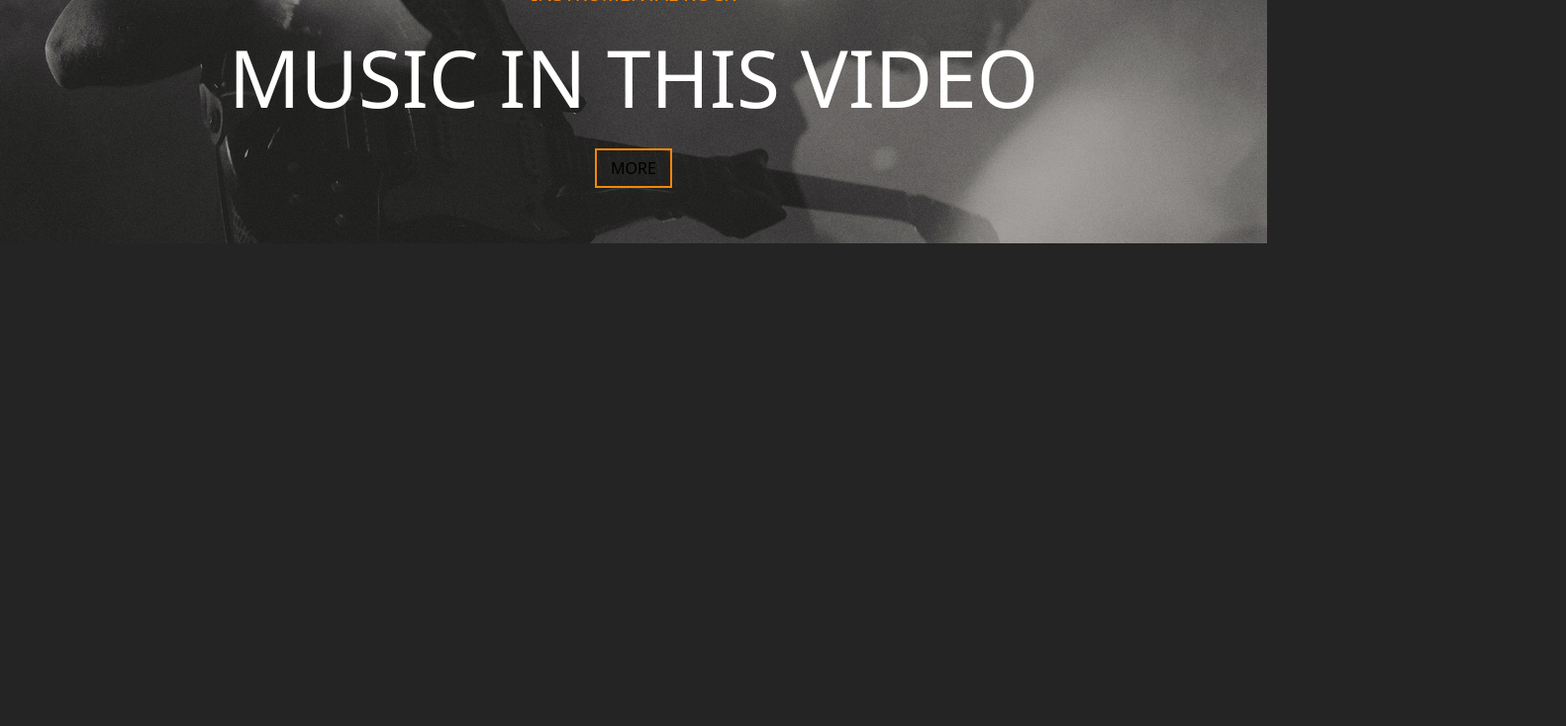
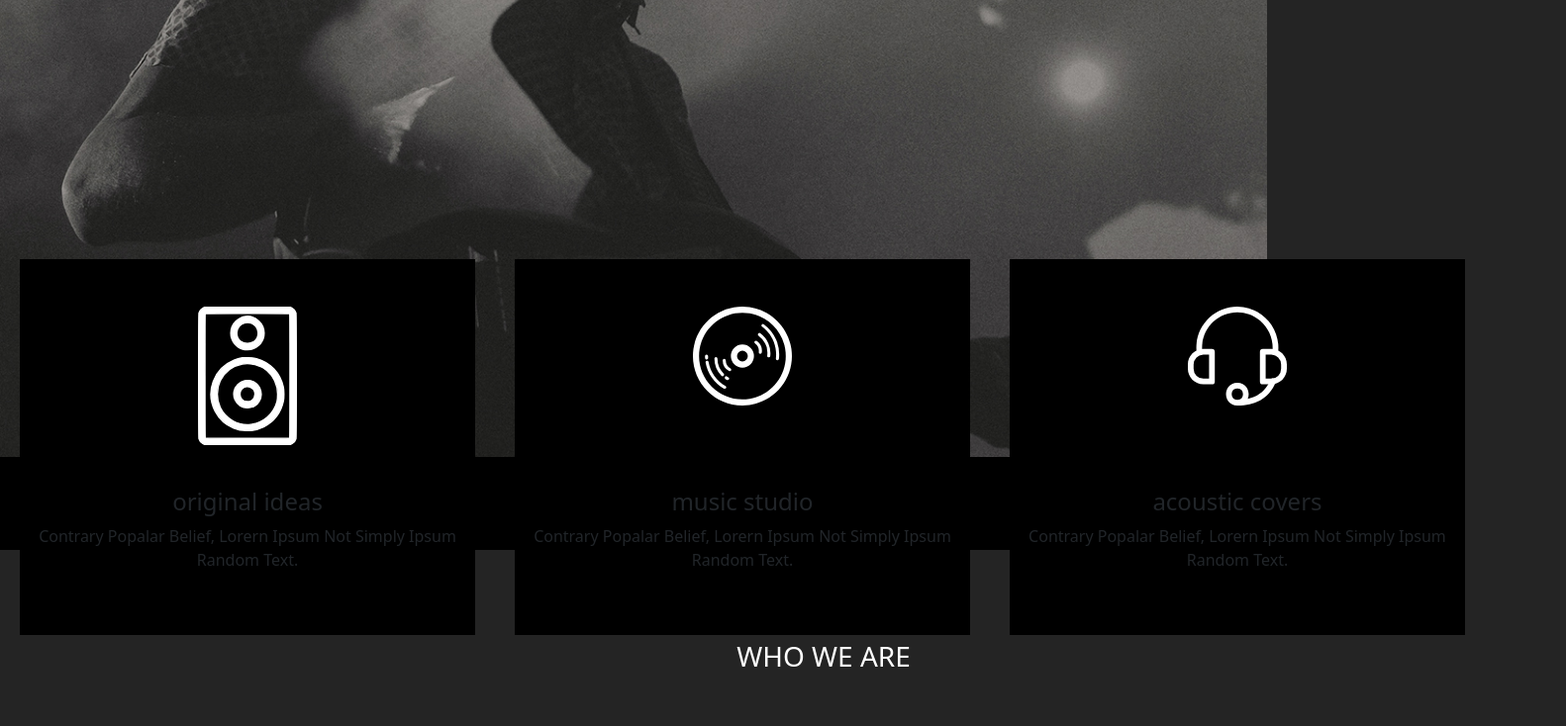
Before and after one commit to albertoferri/proj-html-vuejs, a Vue app: page / in a window 1280 px wide. Shown: the part 670-1404 px from the top of the page at 99% size, 1582 px wide, since content can reach past the window. Before the commit the page ends 916 px from the top, so only its background shows below. Built offline with nearby package versions, Linux system fonts and the light colour scheme.

Commit message:
continuo iniziale della parte sotto del jumbo

```diff
--- a/src/App.vue
+++ b/src/App.vue
@@ -26,8 +26,8 @@ export default{
     <AppNav></AppNav>
 
   </div>
+  <AppJumbo></AppJumbo>
 
-  <AppJumbo></AppJumbo>
 
 
 
--- a/src/components/AppJumbo.vue
+++ b/src/components/AppJumbo.vue
@@ -1,4 +1,6 @@
 <script>
+import Types from './Types.vue';
+
 import {store} from '../store.js';
 
 export default{
@@ -6,6 +8,9 @@ export default{
         return{
             store,
         }
+    },
+    components:{
+        Types,
     }
 
 
@@ -15,11 +20,29 @@ export default{
 
 <template>
 
-    <img class="img-fluid position-absolute " src="/assets/jumbo1.png" alt="">
+<div class="container-fluid position-absolute ">
+
     <div class="title-box d-flex flex-column gap-3 text-uppercase align-items-center">
         <h5>instrumental rock</h5>
         <h1 class="display-1">Music in this Video</h1>
         <button>MORE</button>
+    </div>
+
+</div>
+
+    <div>
+
+        <Types></Types>
+
+    </div>
+
+    <div class="container">
+        <div class="row flex-column text-white text-uppercase">
+            <div class="col text-center fs-3">Who we are</div>
+            <div class="col text-center fs-3">sense the jazz</div>
+            <div class="col text-center fs-3">The Story Of Jazz And Blues Society Is The Story Of Determinationr Passion, Idealism, Community, And Of Course, Music. Founded In 1985 And Incorporated In 1986, As A Community Based, Not-For-Profit, Charitable Arts Organization Located In Vancouver, British Columbia, The Society, From The Very Beginning, Has Worked Diligently To Establish Vancouver As A Centre For The Creation And Exchange Of Sounds And Ideas Between The Local, National And International Music Communities.</div>
+            <div class="col text-center fs-3"><button>read more</button></div>
+        </div>
     </div>
 
 
@@ -30,9 +53,17 @@ export default{
 @use '../styles/variables' as *;
 
 
+.container-fluid{
+
+    background-image: url('/public/assets/jumbo1.png');
+    background-size: cover;
+    height: 800px;
+
+
+
     .title-box{
         position: relative;
-    top: 320px;
+        top: 100px;
 
         h5{
             color: $thatOrange,
@@ -43,6 +74,8 @@ export default{
             color: white;
         }
     }
+}
+
 
 
 
--- /dev/null
+++ b/src/components/Types.vue
@@ -0,0 +1,62 @@
+<script>
+import {store} from '../store.js';
+
+export default{
+
+
+    data(){
+        return{
+            store,
+            comp: store.jumbo
+        }
+    }
+
+}
+
+
+</script>
+
+<template>
+
+    <ul class="row justify-content-center">
+        <li id="item" class="col-4 bg-black px-2 py-5 d-flex flex-column justify-content-between align-items-center " v-for="(item, index) in comp" :key="index">
+            <img class="img-fluid" :src="item.src" alt="Image">
+            <div id="info">
+                <h4>{{ item.titolo }}</h4>
+                <p>{{ item.text }}</p>
+            </div>
+        </li>
+    </ul>
+
+
+</template>
+
+<style lang="scss">
+@use '../styles/variables' as *;
+
+.row{
+    width: 1500px;
+
+    margin: 0 auto;
+
+    position: relative;
+    top: 600px;
+    gap: 40px;
+
+
+    #item{
+        width: calc(100% / 3 - 40px);
+        height: 380px;
+        text-align: center;
+
+        img{
+            width: 100px;
+        }
+    }
+}
+
+
+
+
+
+</style>
--- a/src/store.js
+++ b/src/store.js
@@ -7,17 +7,17 @@ export const store = reactive({
         {
             src: "/public/assets/image (10).svg",
             titolo: "original ideas",
-            descrizione: "Contrary Popalar Belief, Lorern Ipsum Not Simply Ipsum Random Text."
+            text: "Contrary Popalar Belief, Lorern Ipsum Not Simply Ipsum Random Text."
         },
         {
             src: "/public/assets/image (11).svg",
             titolo: "music studio",
-            descrizione: "Contrary Popalar Belief, Lorern Ipsum Not Simply Ipsum Random Text."
+            text: "Contrary Popalar Belief, Lorern Ipsum Not Simply Ipsum Random Text."
         },
         {
             src: "/public/assets/image (12).svg",
             titolo: "acoustic covers",
-            descrizione: "Contrary Popalar Belief, Lorern Ipsum Not Simply Ipsum Random Text."
+            text: "Contrary Popalar Belief, Lorern Ipsum Not Simply Ipsum Random Text."
         }
     ],
 });
```
Lines whose indentation alone changed are shown as unchanged.
